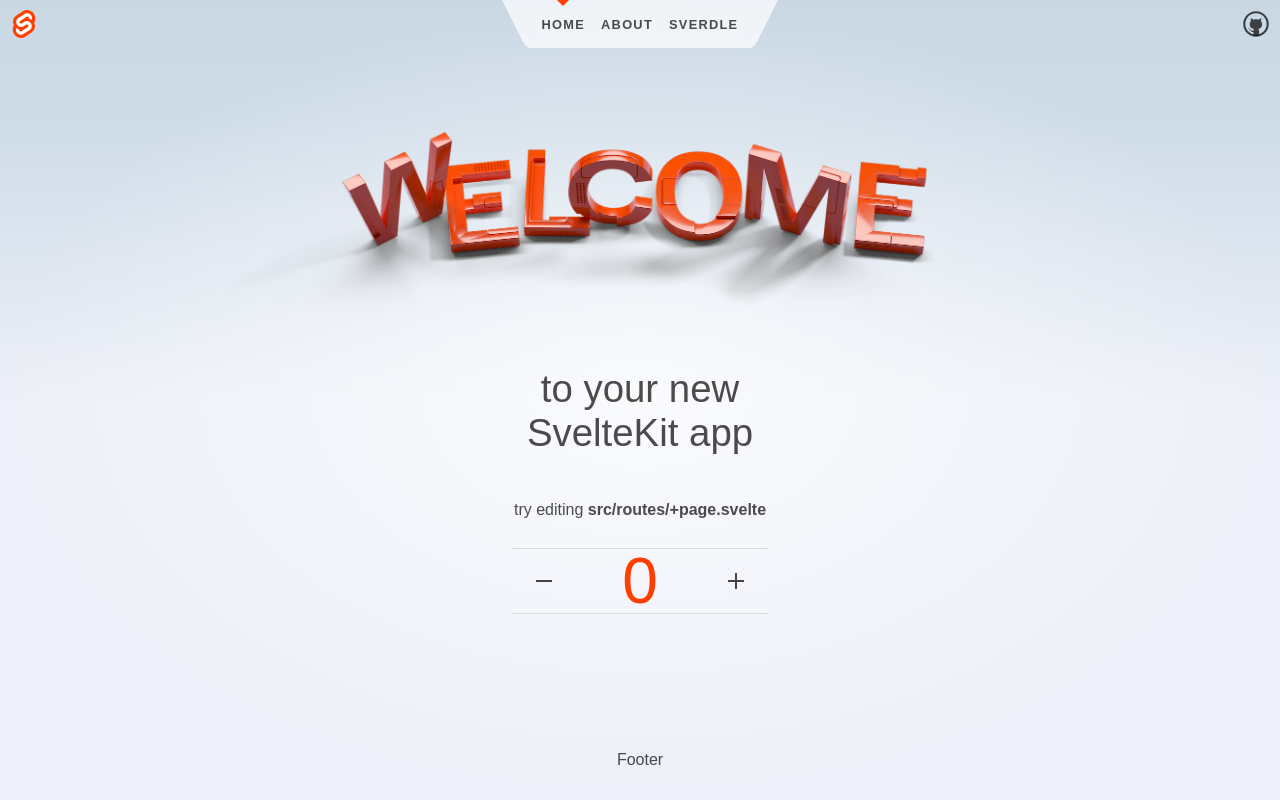
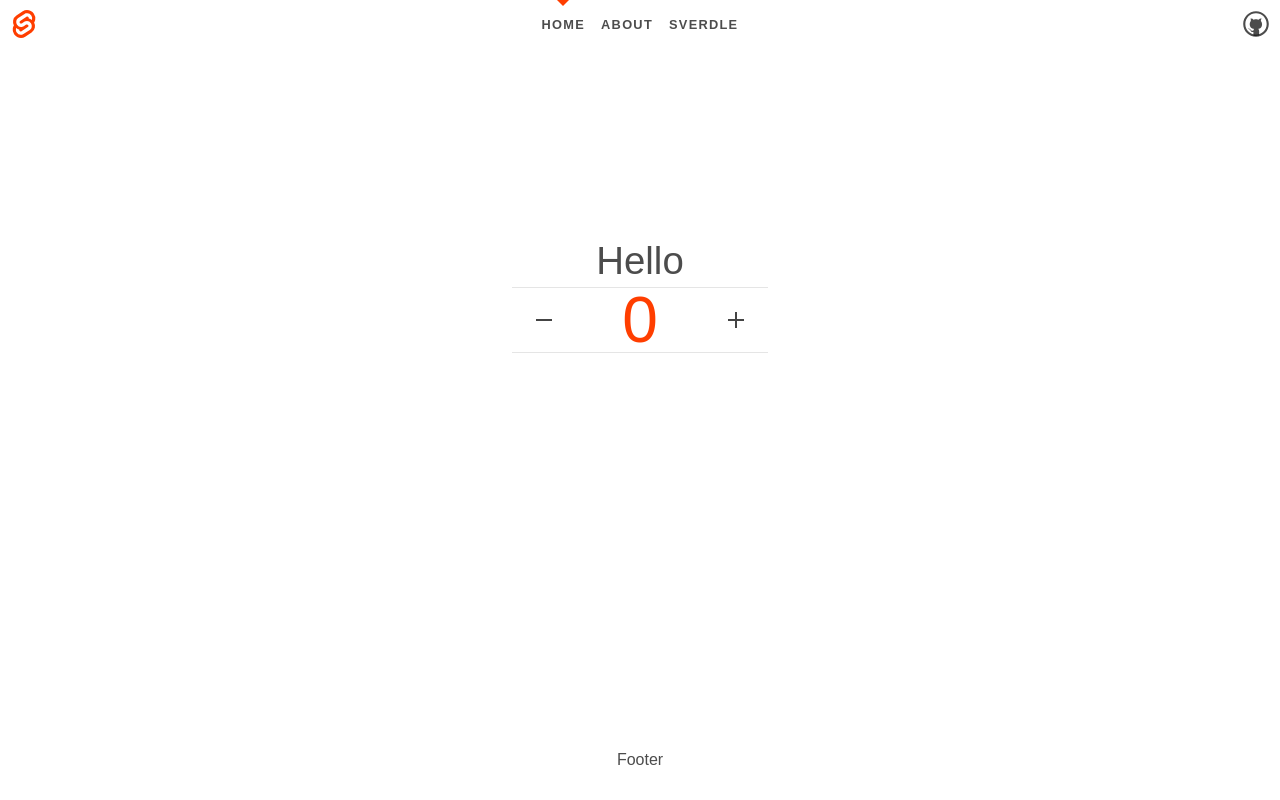
Before and after one commit to AsarMichil/thought-about-you, a SvelteKit app: page / in a window 1280 px wide. Built offline with nearby package versions, Linux system fonts and the light colour scheme.

Commit message:
pnpm fix?

```diff
--- a/src/routes/+page.svelte
+++ b/src/routes/+page.svelte
@@ -11,19 +11,8 @@
 
 <section>
 	<h1>
-		<span class="welcome">
-			<picture>
-				<source srcset={welcome} type="image/webp" />
-				<img src={welcome_fallback} alt="Welcome" />
-			</picture>
-		</span>
-
-		to your new<br />SvelteKit app
+		<span class="welcome"> Hello </span>
 	</h1>
-
-	<h2>
-		try editing <strong>src/routes/+page.svelte</strong>
-	</h2>
 
 	<Counter />
 </section>
@@ -46,14 +35,6 @@
 		position: relative;
 		width: 100%;
 		height: 0;
-		padding: 0 0 calc(100% * 495 / 2048) 0;
-	}
-
-	.welcome img {
-		position: absolute;
-		width: 100%;
-		height: 100%;
-		top: 0;
-		display: block;
+		padding: 0 0 20 0;
 	}
 </style>
--- a/src/routes/styles.css
+++ b/src/routes/styles.css
@@ -5,7 +5,7 @@
 		Cantarell, 'Open Sans', 'Helvetica Neue', sans-serif;
 	--font-mono: 'Fira Mono', monospace;
 	--color-bg-0: rgb(202, 216, 228);
-	--color-bg-1: hsl(209, 36%, 86%);
+	--color-bg-1: rgb(255, 255, 255);
 	--color-bg-2: hsl(224, 44%, 95%);
 	--color-theme-1: #ff3e00;
 	--color-theme-2: #4075a6;
@@ -21,14 +21,7 @@ body {
 	margin: 0;
 	background-attachment: fixed;
 	background-color: var(--color-bg-1);
-	background-size: 100vw 100vh;
-	background-image: radial-gradient(
-			50% 50% at 50% 50%,
-			rgba(255, 255, 255, 0.75) 0%,
-			rgba(255, 255, 255, 0) 100%
-		),
-		linear-gradient(180deg, var(--color-bg-0) 0%, var(--color-bg-1) 15%, var(--color-bg-2) 50%);
-}
+	background-size: 100vw 100vh;}
 
 h1,
 h2,
```
Also changed, not shown: src/routes/+layout.svelte (line endings or trailing spaces), 1 other file (tests, documents, lock files or other folders).
